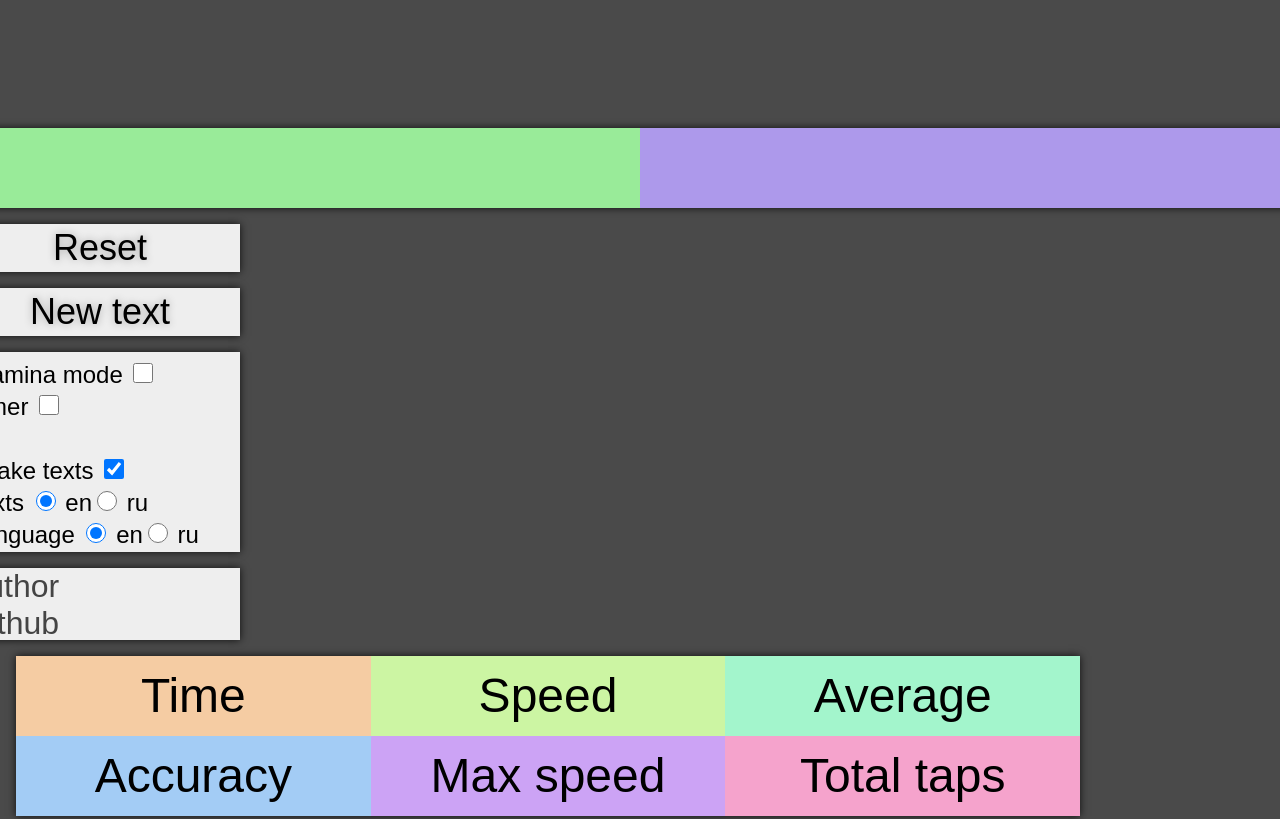
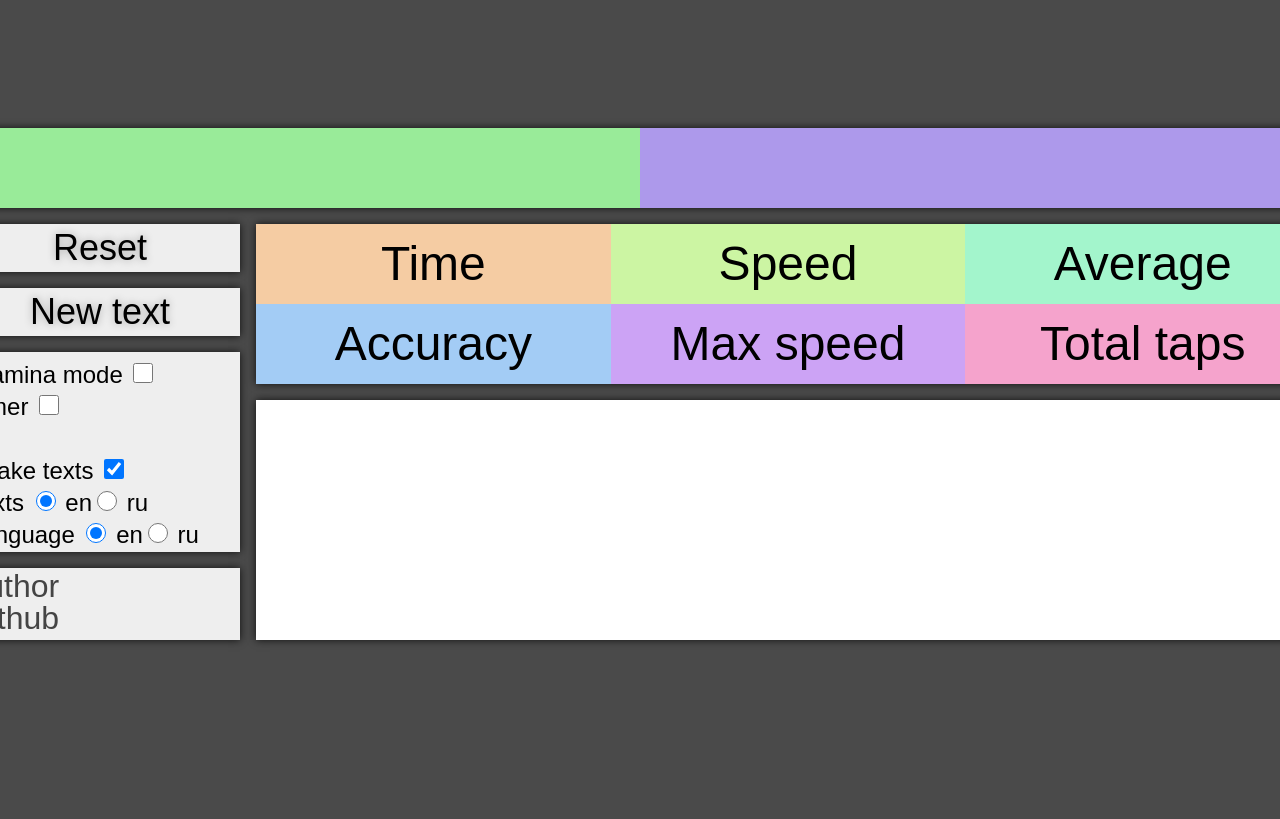
Before and after one commit to kerrytazi/keyboard-training, a plain HTML site: page public/index.html in a window 1280 px wide. Shown: the top 819 px of the page. Drawn offline with Linux system fonts and the light colour scheme; no server answers.

Commit message:
Update main.css

```diff
--- a/public/main.css
+++ b/public/main.css
@@ -51,8 +51,13 @@ textarea {
     white-space: pre;
 }
 
+.side_top,
+.side_left,
+.side_right {
+    position: relative;
+}
+
 .side_top {
-    position: relative;
     height: 26vh;
 }
 
@@ -61,15 +66,10 @@ textarea {
 }
 
 .side_right {
+    top: -54vh;
+    left: calc(50vw - 50vh);
     height: 54vh;
     width: 135vh;
-}
-
-.side_left,
-.side_right {
-    position: relative;
-    display: inline-block;
-    vertical-align: top;
 }
 
 .text_pass {
@@ -145,6 +145,7 @@ textarea {
 
 #links a {
     display: block;
+    height: 4vh;
     width: 13vh;
     color: #444444;
 
@@ -153,7 +154,7 @@ textarea {
 }
 
 #links a:hover {
-    text-decoration: underline;
+    text-shadow: 0 0 .4vh rgba(0, 0, 0, .8);
 }
 
 #settings_panel input[type="checkbox"],
```
